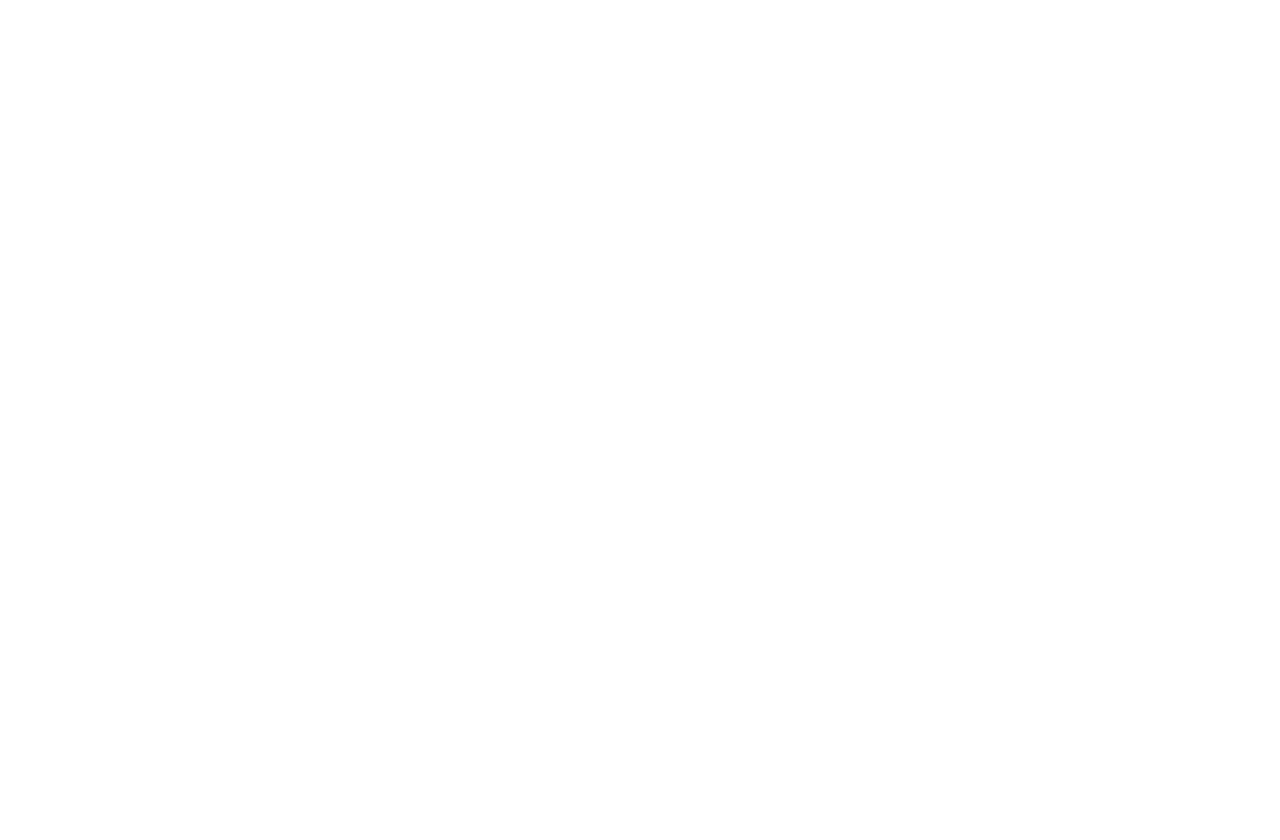
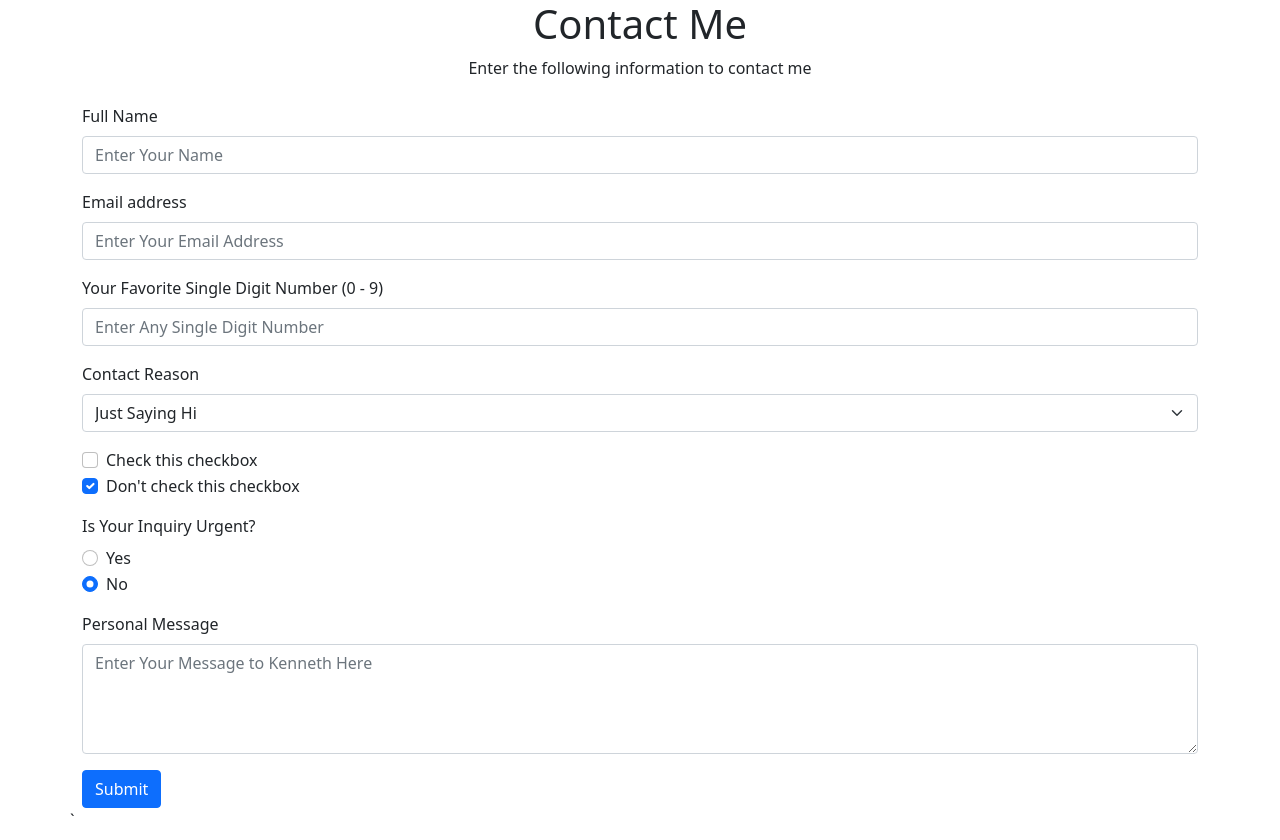
Before and after one commit to kmayhue/freeCodeCampProjects, a plain HTML site: page survey_page/index.html in a window 1280 px wide. Before the commit the page ends 800 px from the top, so only its background shows below. Drawn offline with nearby package versions, Linux system fonts and the light colour scheme.

Commit message:
MVP for survery form with bootstrap

```diff
--- a/survey_page/index.html
+++ b/survey_page/index.html
@@ -1,2 +1,87 @@
+<!doctype html>
 <html lang="en">
+  <head>
+    <!-- Required meta tags -->
+    <meta charset="utf-8">
+    <meta name="viewport" content="width=device-width, initial-scale=1">
+
+    <!-- Bootstrap CSS -->
+    <link href="https://cdn.jsdelivr.net/npm/bootstrap@5.1.3/dist/css/bootstrap.min.css" rel="stylesheet" integrity="sha384-1BmE4kWBq78iYhFldvKuhfTAU6auU8tT94WrHftjDbrCEXSU1oBoqyl2QvZ6jIW3" crossorigin="anonymous">
+
+    <title>Contact Me</title>
+  </head>
+  <body>
+    <div id="main-container" class="container">
+      <div class="mb-2 row">
+        <div class="col text-center">
+          <h1 id="title">Contact Me</h1>
+          <p id="description">Enter the following information to contact me</p>
+        </div>
+      </div>
+
+      <div class="mb-2 row">
+        <form id="survey-form">
+        <div class="mb-3">
+          <label id="name-label" for="name" class="form-label">Full Name</label>
+          <input type="text" class="form-control" id="name" placeholder="Enter Your Name" aria-describedby="Name" required>
+        </div>
+        <div class="mb-3">
+          <label id="email-label" for="email" class="form-label">Email address</label>
+          <input type="email" class="form-control" id="email" placeholder="Enter Your Email Address" aria-describedby="email" required>
+        </div>
+        <div class="mb-3">
+          <label id="number-label" for="number" class="form-label">Your Favorite Single Digit Number (0 - 9)</label>
+          <input type="number" class="form-control" id="number" min="0" max="9" placeholder="Enter Any Single Digit Number" aria-describedby="number" >
+        </div>
+        <div class="mb-3">
+          <label for="contact-reason" class="form-label">Contact Reason</label>
+          <select class="form-select" id="dropdown" aria-label="contact reason required">
+            <option selected value="say_hi">Just Saying Hi</option>
+            <option value="business_opportunity">Business/Employment Opportunity</option>
+            <option value="website_feedback">Website Feedback</option>
+          </select>
+        </div>
+        <div class="mb-3">
+          <div class="form-check">
+            <input class="form-check-input" type="checkbox" value="checkbox1Checked" id="Checkbox1">
+            <label class="form-check-label" for="Checkbox1">
+              Check this checkbox
+            </label>
+          </div>
+          <div class="form-check">
+            <input class="form-check-input" type="checkbox" value="checkbox2Checked" id="Checkbox2" checked>
+            <label class="form-check-label" for="Checkbox2">
+              Don't check this checkbox
+            </label>
+          </div>
+        </div>
+        <div class="mb-3">
+          <label for="urgentYesNo" class="form-label">Is Your Inquiry Urgent?</label>
+          <div class="form-check">
+            <input class="form-check-input" type="radio" name="urgentYesNo" id="urgentYes" value="Yes">
+            <label class="form-check-label" for="urgentYes">
+              Yes
+            </label>
+          </div>
+          <div class="form-check">
+            <input class="form-check-input" type="radio" name="urgentYesNo" id="urgentNo" value="No" checked>
+            <label class="form-check-label" for="urgentNo">
+              No
+            </label>
+          </div>
+        </div>
+        <div class="mb-3">
+          <label for="freeTextArea" class="form-label">Personal Message</label>
+          <textarea class="form-control" id="freeTextArea" placeholder="Enter Your Message to Kenneth Here" rows="4"></textarea>
+        </div>
+        <button id="submit" type="submit" class="btn btn-primary">Submit</button>
+      </form>`
+    </div>
+
+    </div>
+
+
+    <script src="https://cdn.jsdelivr.net/npm/bootstrap@5.1.3/dist/js/bootstrap.bundle.min.js" integrity="sha384-ka7Sk0Gln4gmtz2MlQnikT1wXgYsOg+OMhuP+IlRH9sENBO0LRn5q+8nbTov4+1p" crossorigin="anonymous"></script>
+    <script src="https://cdn.freecodecamp.org/testable-projects-fcc/v1/bundle.js"></script>
+  </body>
 </html>
--- a/tribute_page/styles.css
+++ b/tribute_page/styles.css
@@ -39,7 +39,7 @@ main {
   grid-area: content;
   z-index: 10;
   overflow-y: auto;
-  padding-right: 10%;
+  padding-right: 15%;
   padding-top: 5%;
   color: white;
   text-align: center;
@@ -52,7 +52,7 @@ main {
   color: white;
   text-align: left;
   font-size: 150%;
-  padding-left: 10%;
+  padding-left: 15%;
   padding-top: 5%;
   z-index: 10;
 }
```
Also changed, not shown: tribute_page/todo.txt (added).
